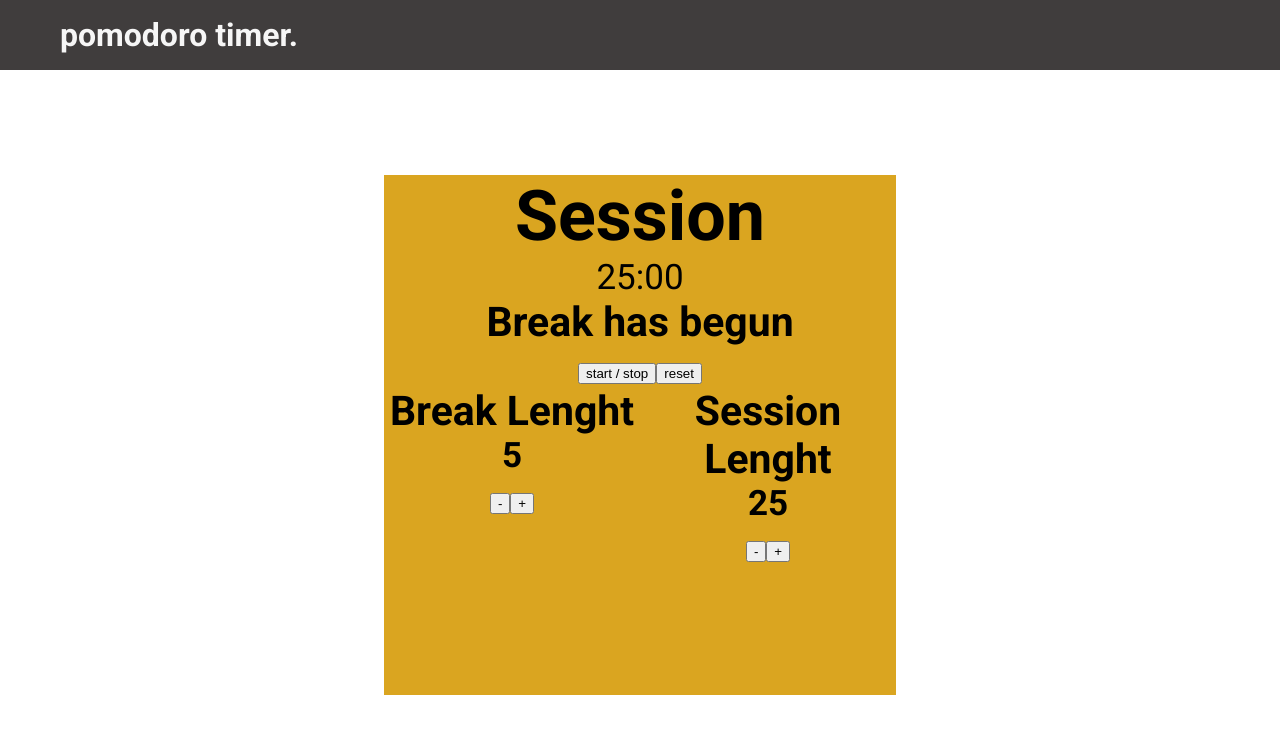
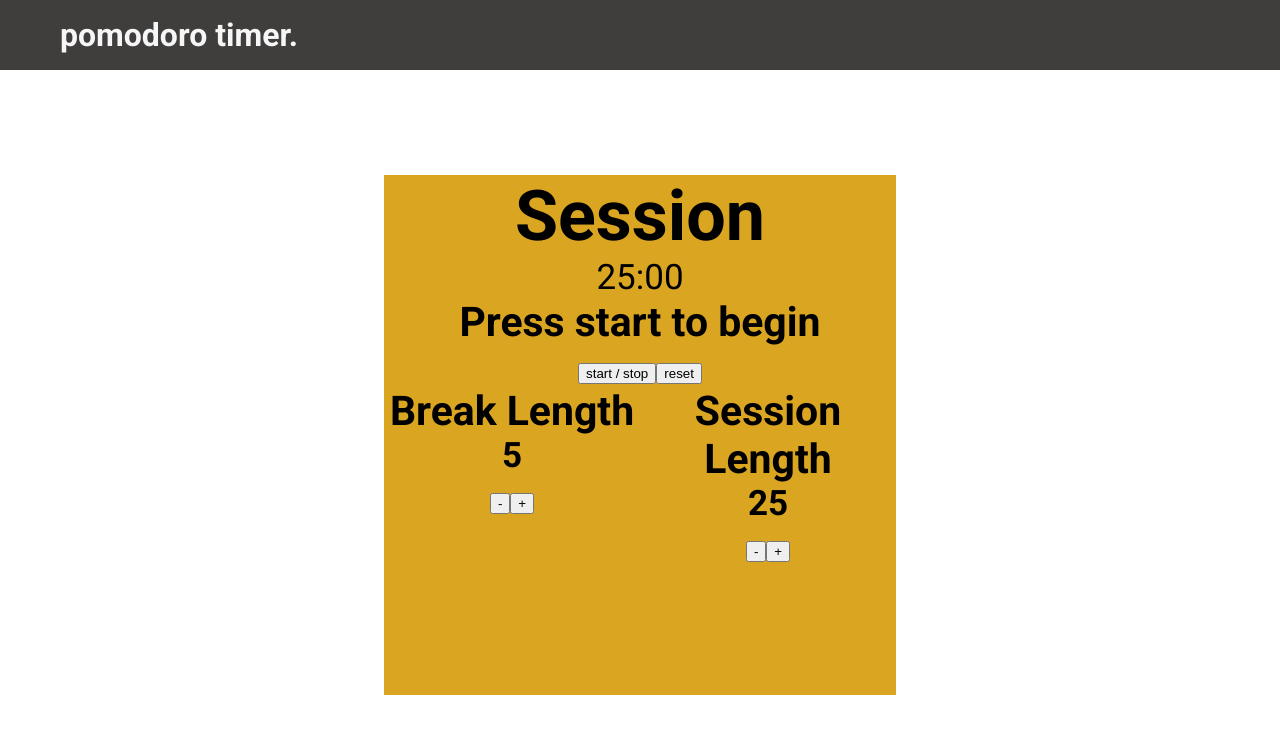
Before and after one commit to mateib47/pomodoro-timer, a React (Create React App) app: page / in a window 1280 px wide. Shown: the top 734 px of the page. Built offline with nearby package versions, Linux system fonts and the light colour scheme; a web font is replaced by a local one.

Commit message:
split TimerBox into multiple components and finish timer labels

```diff
--- /dev/null
+++ b/src/containers/LengthSetter/LengthSetter.jsx
@@ -0,0 +1,28 @@
+import './lengthSetter.scss'
+
+const LengthSetter = ({name, time, setTime, isRunning}) => {
+  return (
+    <div className={name}>
+          <h3 id={name + "-label"}>{name.charAt(0).toUpperCase() + name.slice(1) + " Length"}</h3>
+          <h4 id={name + "-length"}>{time}</h4>
+          <button
+            id={name + "-decrement"}
+            onClick={() => {
+              if (time > 0 && !isRunning) setTime(time - 1);
+            }}
+          >
+            -
+          </button>
+          <button
+            id={name +"-increment"}
+            onClick={() => {
+              if (time < 60 && !isRunning) setTime(time + 1);
+            }}
+          >
+            +
+          </button>
+        </div>
+  )
+}
+
+export default LengthSetter
--- /dev/null
+++ b/src/containers/Timer/Timer.jsx
@@ -0,0 +1,118 @@
+import "./timer.scss";
+import { useState, useEffect } from "react";
+
+const Timer = ({
+  minutes,
+  seconds,
+  isRunning,
+  setMinutes,
+  setSeconds,
+  setIsRunning,
+  handleReset,
+  breakTime,
+  sessionTime,
+}) => {
+  const [timerState, setTimerState] = useState(0);
+
+  useEffect(() => {
+    if (isRunning) {
+      const timer = setTimeout(() => {
+        if (seconds == 0 && minutes == 0) {
+            if (timerState == 3){
+                          setMinutes(breakTime);
+                          setTimerState(4);
+
+            }else{
+                setMinutes(sessionTime);
+                setTimerState(3);
+            }
+          setSeconds = 0;
+        } else if (seconds <= 0) {
+          setSeconds(59);
+          setMinutes(minutes - 1);
+        } else {
+          setSeconds(seconds - 1);
+        }
+      }, 1000);
+
+      return () => clearTimeout(timer);
+    }
+  });
+
+  const getFormattedTime = () => {
+    let s = "";
+    if (minutes.toString().length == 1) {
+      s += "0" + minutes;
+    } else {
+      s += minutes;
+    }
+    s += ":";
+    if (seconds.toString().length == 1) {
+      s += "0" + seconds;
+    } else {
+      s += seconds;
+    }
+    return s;
+  };
+
+  const getLabel = () => {
+    switch (timerState) {
+      case 0:
+        return "Press start to begin";
+      case 1:
+        return "Session paused";
+      case 2:
+        return "Break paused";
+      case 3:
+        return "Time to focus";
+      case 4:
+        return "Enjoy the break";
+      default:
+        return "";
+    }
+  };
+
+  useEffect(() => {
+    if (timerState == 0 && isRunning) {
+      setTimerState(3);
+      return;
+    } else if (timerState == 0 && !isRunning){
+        return;
+    }
+    if (!isRunning) {
+      timerState == 3 ? setTimerState(1) : setTimerState(2);
+    }else{
+        timerState == 1 ? setTimerState(3) : setTimerState(4);
+    }
+  },[isRunning]);
+
+  return (
+    <div id="timer-label">
+      <h1>Session</h1>
+      <div id="time-left">{getFormattedTime()}</div>
+      <h3 id="timer-label">{getLabel()}</h3>
+      <button
+        id="start_stop"
+        onClick={() => {
+          setIsRunning(!isRunning);
+
+        }}
+      >
+        {" "}
+        start / stop
+      </button>
+      <button
+        id="reset"
+        onClick={() => {
+          handleReset();
+          setTimerState(0);
+        }}
+      >
+        {" "}
+        reset
+      </button>
+    </div>
+  );
+};
+
+export default Timer;
--- /dev/null
+++ b/src/containers/Timer/timer.scss
@@ -0,0 +1,3 @@
+.timer{
+    background-color: aliceblue;
+}
--- a/src/containers/TimerBox/TimerBox.jsx
+++ b/src/containers/TimerBox/TimerBox.jsx
@@ -1,5 +1,7 @@
 import "./timerbox.scss";
 import { useState, useEffect } from "react";
+import Timer from "../Timer/Timer";
+import LengthSetter from "../LengthSetter/LengthSetter";
 
 const TimerBox = ({
   minutes,
@@ -11,7 +13,14 @@ const TimerBox = ({
 }) => {
   const [breakTime, setBreakTime] = useState(5);
   const [sessionTime, setSessionTime] = useState(25);
-  const [isSession, setIsSession] = useState(true);
+
+
+
+  useEffect(() => {
+    setSeconds(0);
+    setMinutes(sessionTime);
+  }, [sessionTime]);
+
 
   const handleReset = () => {
     setIsRunning(false);
@@ -21,130 +30,23 @@ const TimerBox = ({
     setSeconds(0);
   };
 
-  const getFormattedTime = () => {
-    let s = "";
-    if (minutes.toString().length == 1) {
-      s += "0" + minutes;
-    } else {
-      s += minutes;
-    }
-    s += ":";
-    if (seconds.toString().length == 1) {
-      s += "0" + seconds;
-    } else {
-      s += seconds;
-    }
-    return s;
-  };
-
-  useEffect(() => {
-    if (isRunning){
-        const timer = setTimeout(() => {
-            if (seconds == 0 && minutes == 0){
-                setMinutes(breakTime);
-                setSeconds = 0;
-                setIsSession(!isSession);
-            }
-           else if (seconds <= 0) {
-              setSeconds(59);
-              setMinutes (minutes - 1);
-            } else {
-              setSeconds(seconds - 1);
-            }
-          }, 1000);
-
-          return () => clearTimeout(timer);
-    }
-  });
-
-  useEffect(() => {
-    setSeconds(0);
-    setMinutes(sessionTime);
-  }, [sessionTime])
-
-
-  const startTimer = () => {
-    setIsRunning(true);
-    for (let i = 0; i < 20; i++) {
-      console.log(i);
-      setTimeout(function () {
-        console.log(i);
-
-        if (seconds <= 0) {
-          setSeconds(59);
-        } else {
-          setSeconds(seconds - 1);
-        }
-      }, 1000 * i);
-    }
-  };
 
   return (
     <div className="timerBox">
-      <div id="timer-label">
-        <h1>Session</h1>
-        <div id="time-left">{getFormattedTime()}</div>
-        <h3 id="timer-label">{isSession && isRunning ? "Session has begun" : "Break has begun"}</h3>
-        <button
-          id="start_stop"
-          onClick={() => {
-            setIsRunning(!isRunning);
-          }}
-        >
-          {" "}
-          start / stop
-        </button>
-        <button
-          id="reset"
-          onClick={() => {
-            handleReset();
-          }}
-        >
-          {" "}
-          reset
-        </button>
-      </div>
+      <Timer
+        minutes={minutes}
+        seconds={seconds}
+        isRunning={isRunning}
+        setMinutes={setMinutes}
+        setSeconds={setSeconds}
+        setIsRunning={setIsRunning}
+        handleReset={handleReset}
+        breakTime={breakTime}
+        sessionTime={sessionTime}
+      />
       <div className="wrapper">
-        <div className="break">
-          <h3 id="break-label">Break Lenght</h3>
-          <h4 id="break-length">{breakTime}</h4>
-          <button
-            id="break-decrement"
-            onClick={() => {
-              if (breakTime > 0 && !isRunning) setBreakTime(breakTime - 1);
-            }}
-          >
-            -
-          </button>
-          <button
-            id="break-increment"
-            onClick={() => {
-                if (breakTime < 60 && !isRunning) setBreakTime(breakTime + 1);
-            }}
-          >
-            +
-          </button>
-        </div>
-        <div className="session">
-          <h3 id="session-label">Session Lenght</h3>
-          <h4 id="session-length">{sessionTime}</h4>
-          <button
-            id="session-decrement"
-            onClick={() => {
-              if (sessionTime > 0 && !isRunning) setSessionTime(sessionTime - 1);
-            }}
-          >
-            -
-          </button>
-          <button
-            id="session-increment"
-            onClick={() => {
-                if (sessionTime < 60 && !isRunning) setSessionTime(sessionTime + 1);
-            }}
-          >
-            +
-          </button>
-        </div>
+        <LengthSetter name={"break"}  time={breakTime} setTime={setBreakTime} isRunning={isRunning} />
+        <LengthSetter name={"session"}  time={sessionTime} setTime={setSessionTime} isRunning={isRunning} />
       </div>
     </div>
   );
```
Also changed, not shown: src/containers/LengthSetter/lengthSetter.scss (added).
